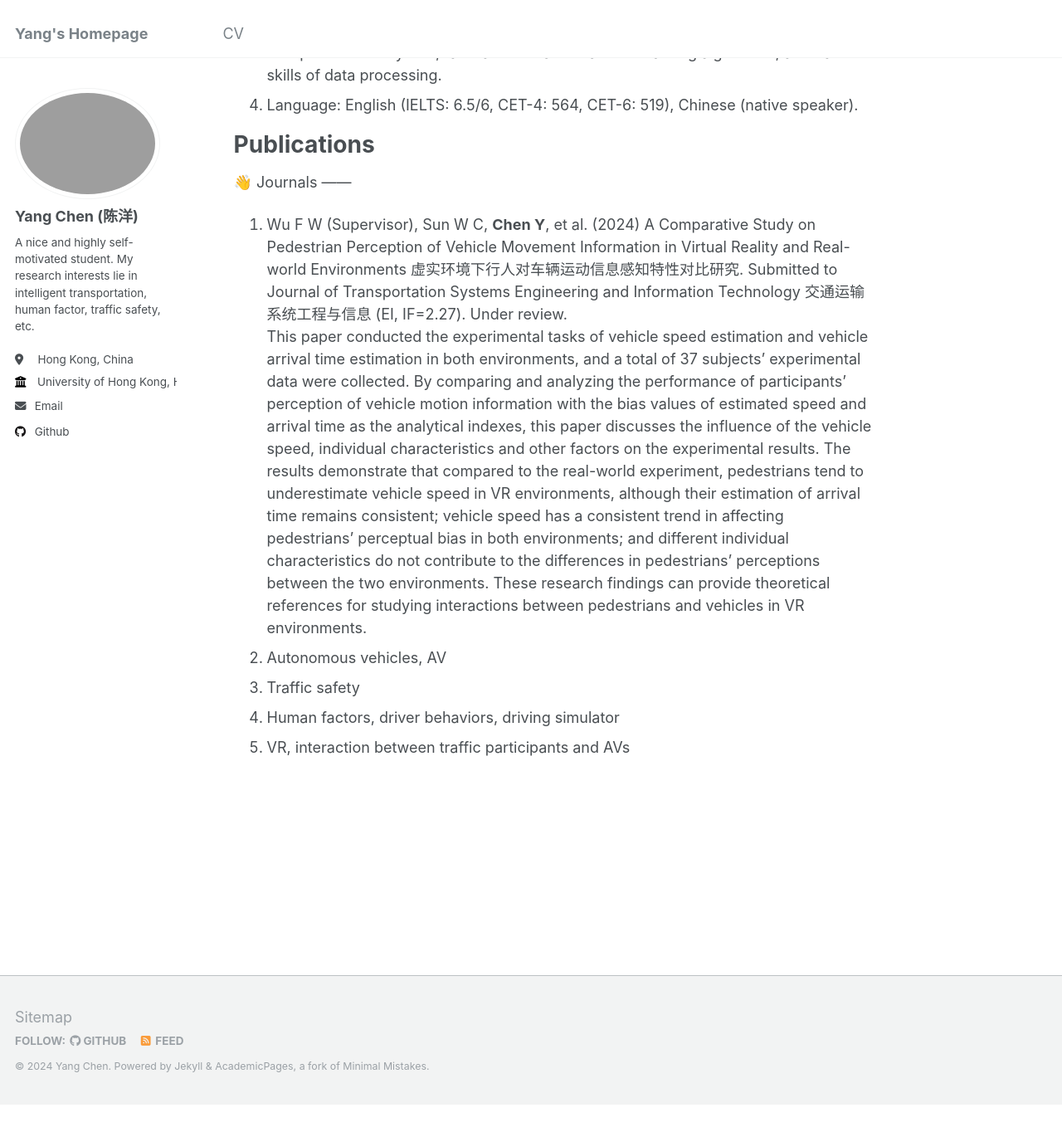
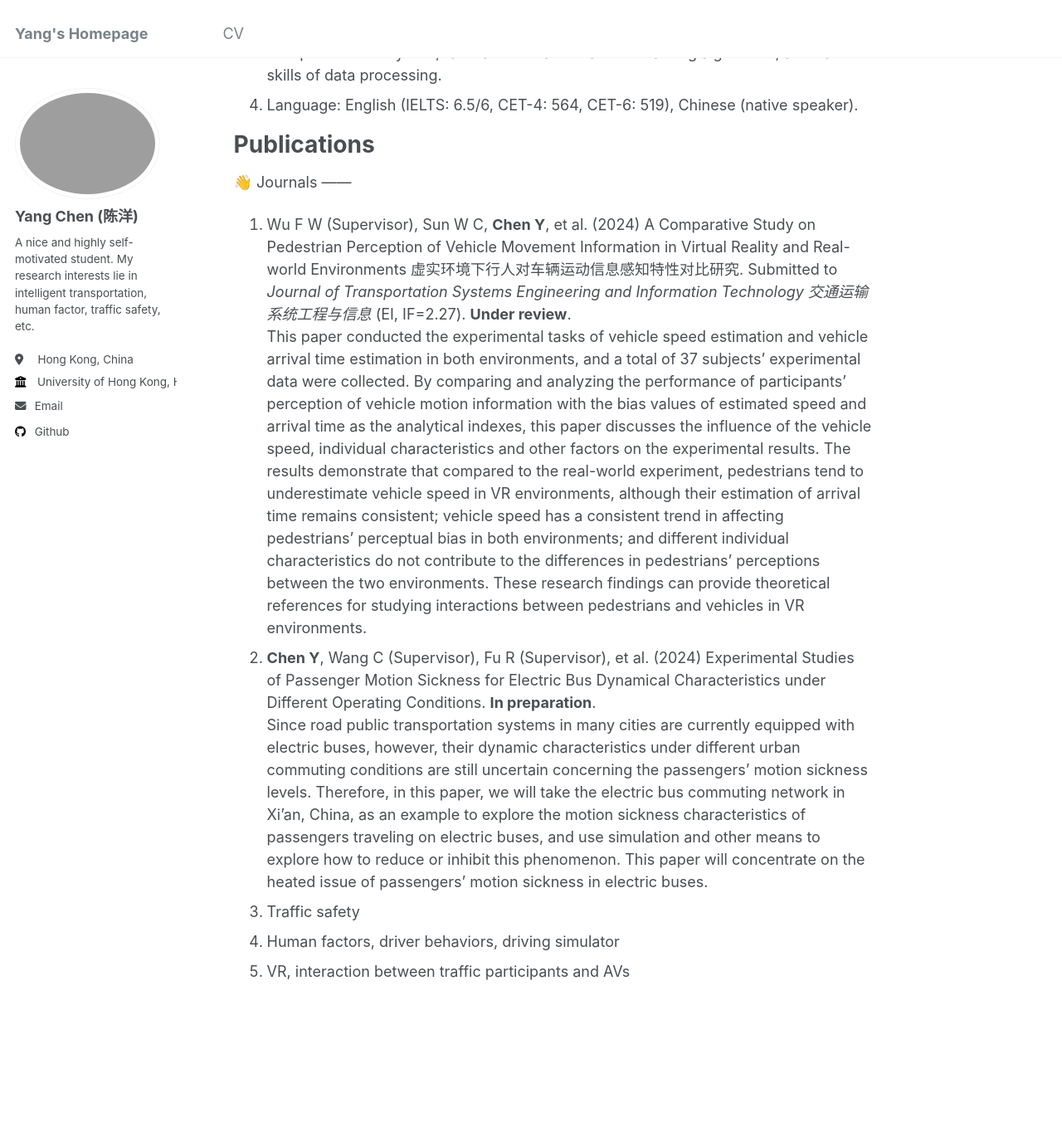
Before and after one commit to Sugar-eatingSheep/YangCHEN.github.io, a Jekyll site: the page built from _pages/about.md, in a window 1280 px wide and 1400 px high, scrolled down 1213 px. Shown: the top 1370 px of the window at 83% size. Built offline with Jekyll 4.4.1, drawn with Linux system fonts in a browser that asks for light colours; before the commit the page ends 2543 px from its top, so only the background shows below that.

Commit message:
Update about.md

```diff
--- a/_pages/about.md
+++ b/_pages/about.md
@@ -33,9 +33,11 @@ Publications
 ======
 👋 Journals
 ------
-1. Wu F W (Supervisor), Sun W C, **Chen Y**, et al. (2024) A Comparative Study on Pedestrian Perception of Vehicle Movement Information in Virtual Reality and Real-world Environments 虚实环境下行人对车辆运动信息感知特性对比研究. Submitted to Journal of Transportation Systems Engineering and Information Technology 交通运输系统工程与信息 (EI, IF=2.27). Under review.
+1. Wu F W (Supervisor), Sun W C, **Chen Y**, et al. (2024) A Comparative Study on Pedestrian Perception of Vehicle Movement Information in Virtual Reality and Real-world Environments 虚实环境下行人对车辆运动信息感知特性对比研究. Submitted to *Journal of Transportation Systems Engineering and Information Technology 交通运输系统工程与信息* (EI, IF=2.27). **Under review**.
 <br /> This paper conducted the experimental tasks of vehicle speed estimation and vehicle arrival time estimation in both environments, and a total of 37 subjects' experimental data were collected. By comparing and analyzing the performance of participants' perception of vehicle motion information with the bias values of estimated speed and arrival time as the analytical indexes, this paper discusses the influence of the vehicle speed, individual characteristics and other factors on the experimental results. The results demonstrate that compared to the real-world experiment, pedestrians tend to underestimate vehicle speed in VR environments, although their estimation of arrival time remains consistent; vehicle speed has a consistent trend in affecting pedestrians' perceptual bias in both environments; and different individual characteristics do not contribute to the differences in pedestrians' perceptions between the two environments. These research findings can provide theoretical references for studying interactions between pedestrians and vehicles in VR environments.
-1. Autonomous vehicles, AV
+1. **Chen Y**, Wang C (Supervisor), Fu R (Supervisor), et al. (2024) Experimental Studies of Passenger Motion Sickness for Electric Bus Dynamical Characteristics under Different Operating Conditions. **In preparation**.
+<br /> Since road public transportation systems in many cities are currently equipped with electric buses, however, their dynamic characteristics under different urban commuting conditions are still uncertain concerning the passengers' motion sickness levels. Therefore, in this paper, we will take the electric bus commuting network in Xi'an, China, as an example to explore the motion sickness characteristics of passengers traveling on electric buses, and use simulation and other means to explore how to reduce or inhibit this phenomenon.
+This paper will concentrate on the heated issue of passengers' motion sickness in electric buses.
 1. Traffic safety
 1. Human factors, driver behaviors, driving simulator
 1. VR, interaction between traffic participants and AVs
```
